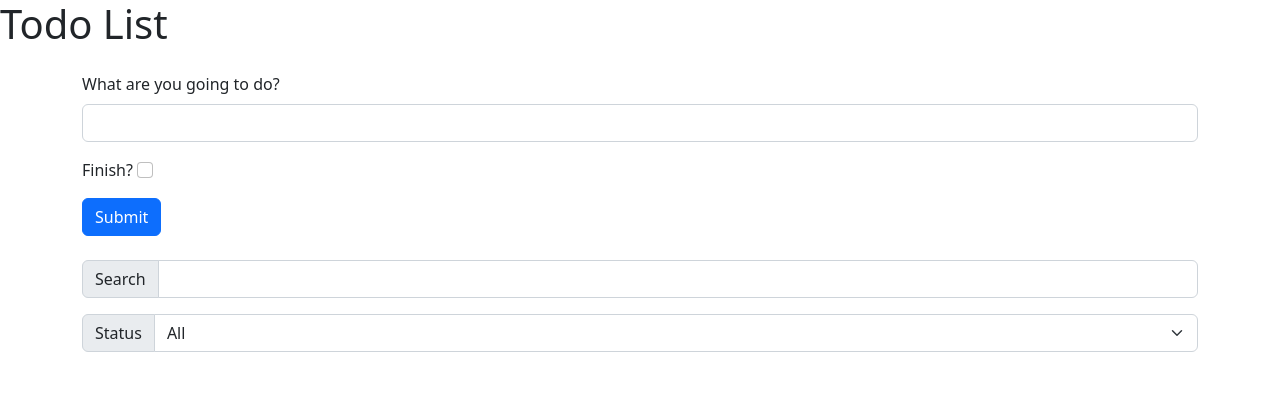
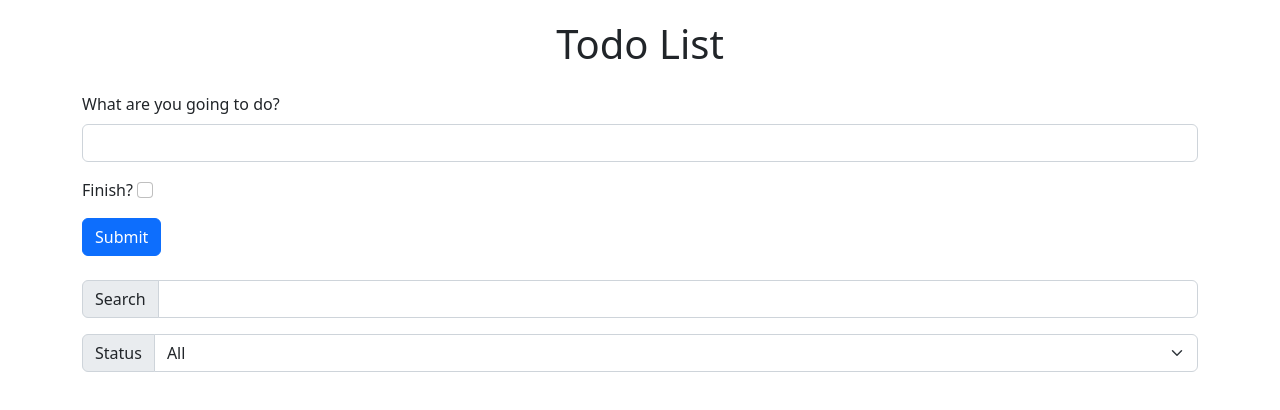
Before and after one commit to HoangPhanDev98/ToDoListJS, a plain HTML site: page index.html in a window 1280 px wide. Drawn offline with nearby package versions, Linux system fonts and the light colour scheme.

Commit message:
Update index.html

```diff
--- a/index.html
+++ b/index.html
@@ -12,7 +12,7 @@
 </head>
 
 <body>
-  <h1>Todo List</h1>
+  <h1 class="title">Todo List</h1>
   <section class="my-4">
     <div class="container">
       <form id="todoFormId">
```
